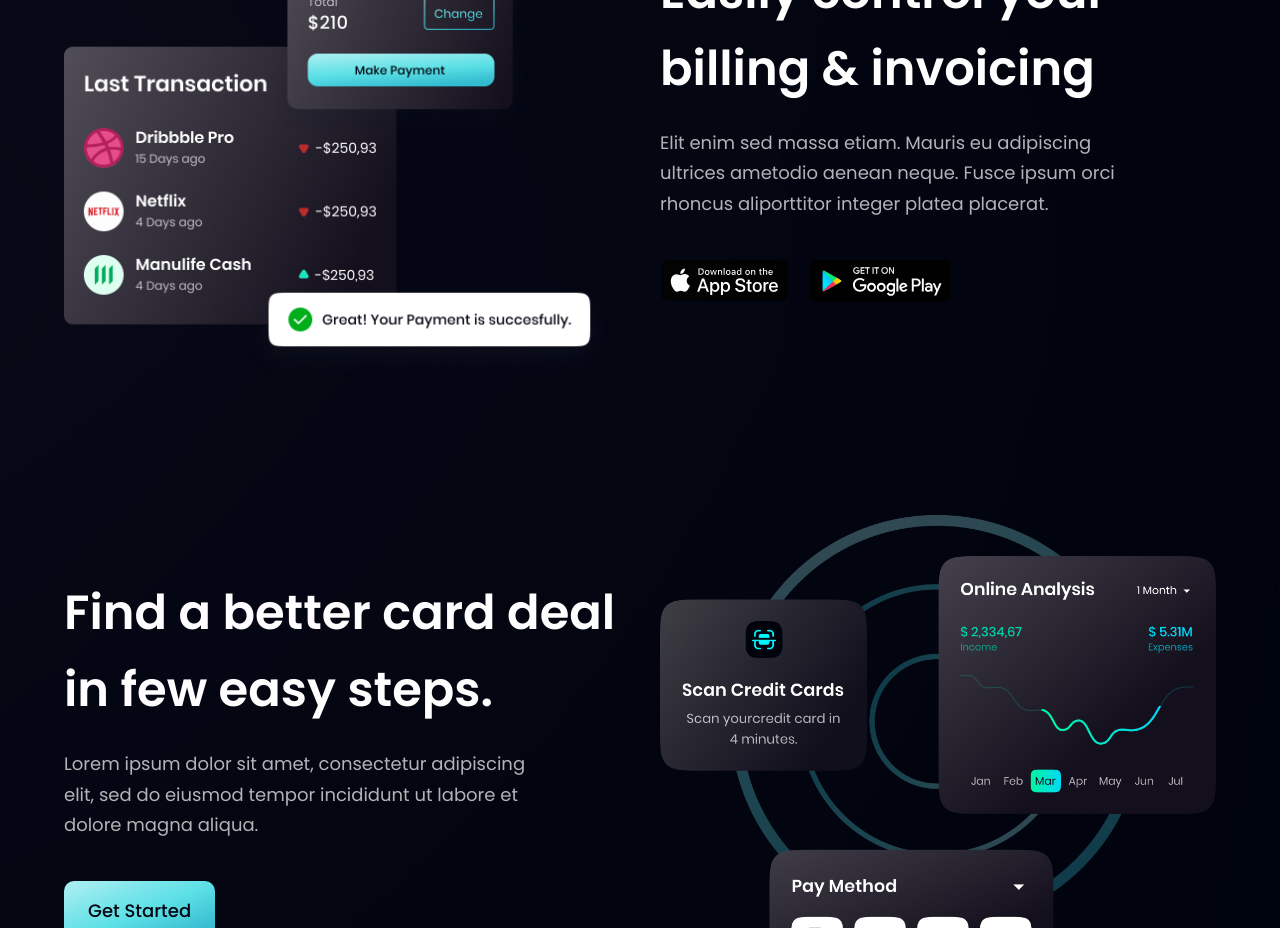
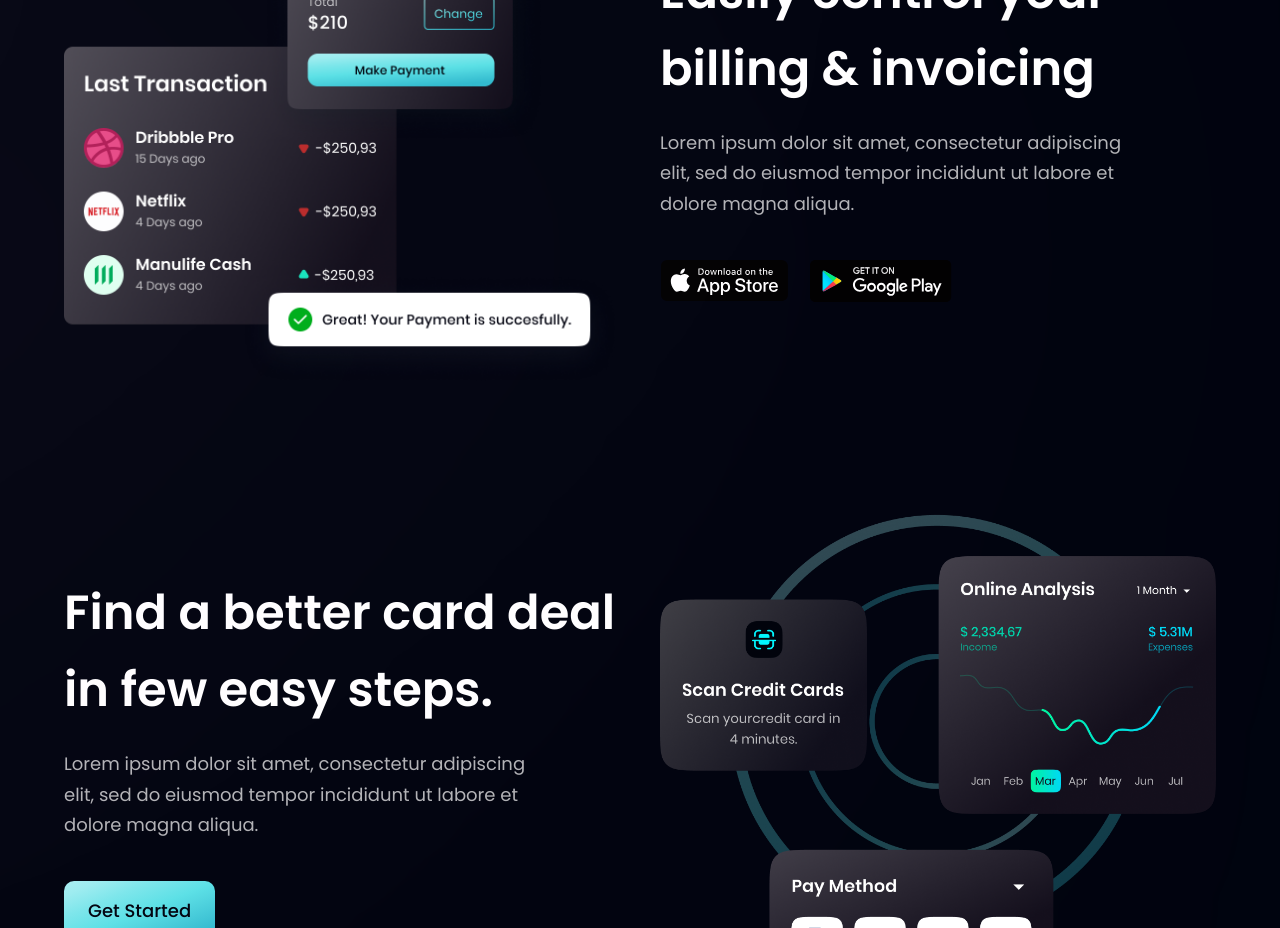
Before and after one commit to pcdb-maker/bankApp, a React (Vite) app: page / in a window 1280 px wide. Shown: the part 2060-2988 px from the top of the page. Built offline with nearby package versions, Linux system fonts and the light colour scheme.

Commit message:
Billing.jsx completed

```diff
--- a/src/components/Billing.jsx
+++ b/src/components/Billing.jsx
@@ -18,9 +18,7 @@
         invoicing
       </h2>
       <p className={`${styles.paragraph} max-w-[470px] mt-5`}>
-        Elit enim sed massa etiam. Mauris eu adipiscing ultrices ametodio
-        aenean neque. Fusce ipsum orci rhoncus aliporttitor integer platea
-        placerat.
+      Lorem ipsum dolor sit amet, consectetur adipiscing elit, sed do eiusmod tempor incididunt ut labore et dolore magna aliqua.
       </p>
 
       <div className="flex flex-row flex-wrap sm:mt-10 mt-6">
```
